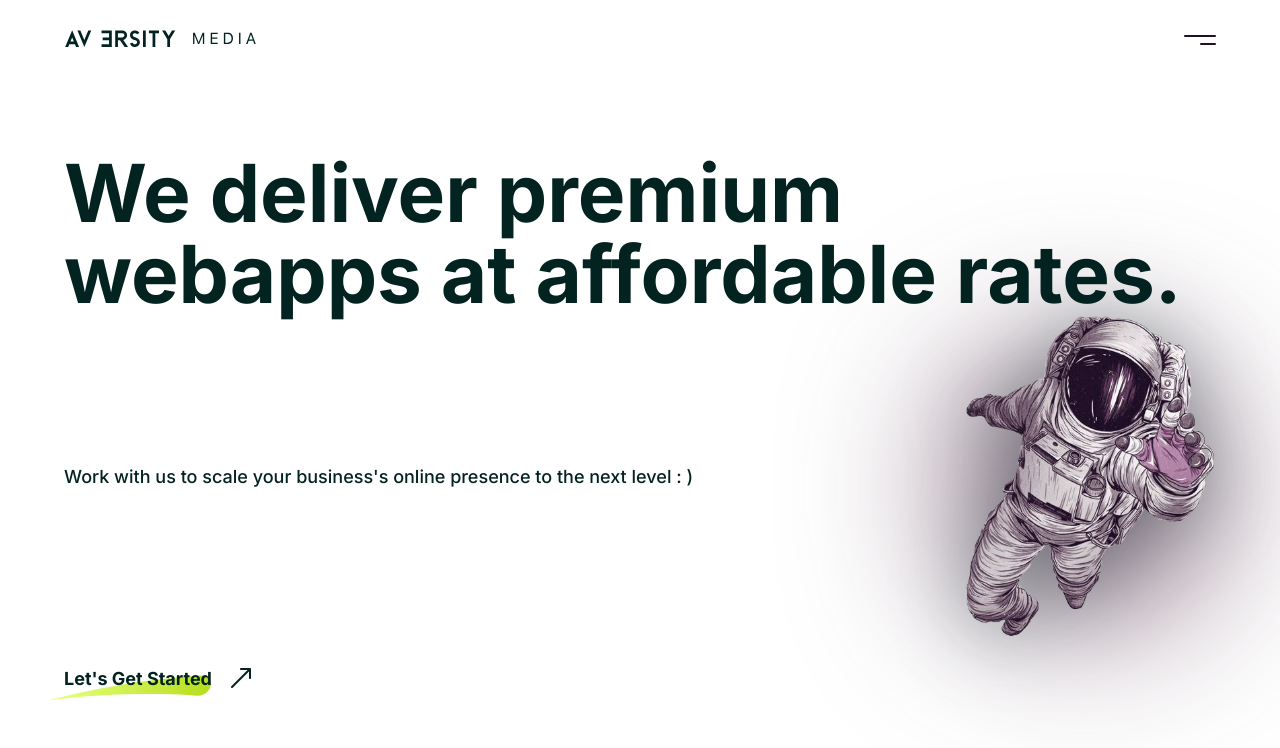
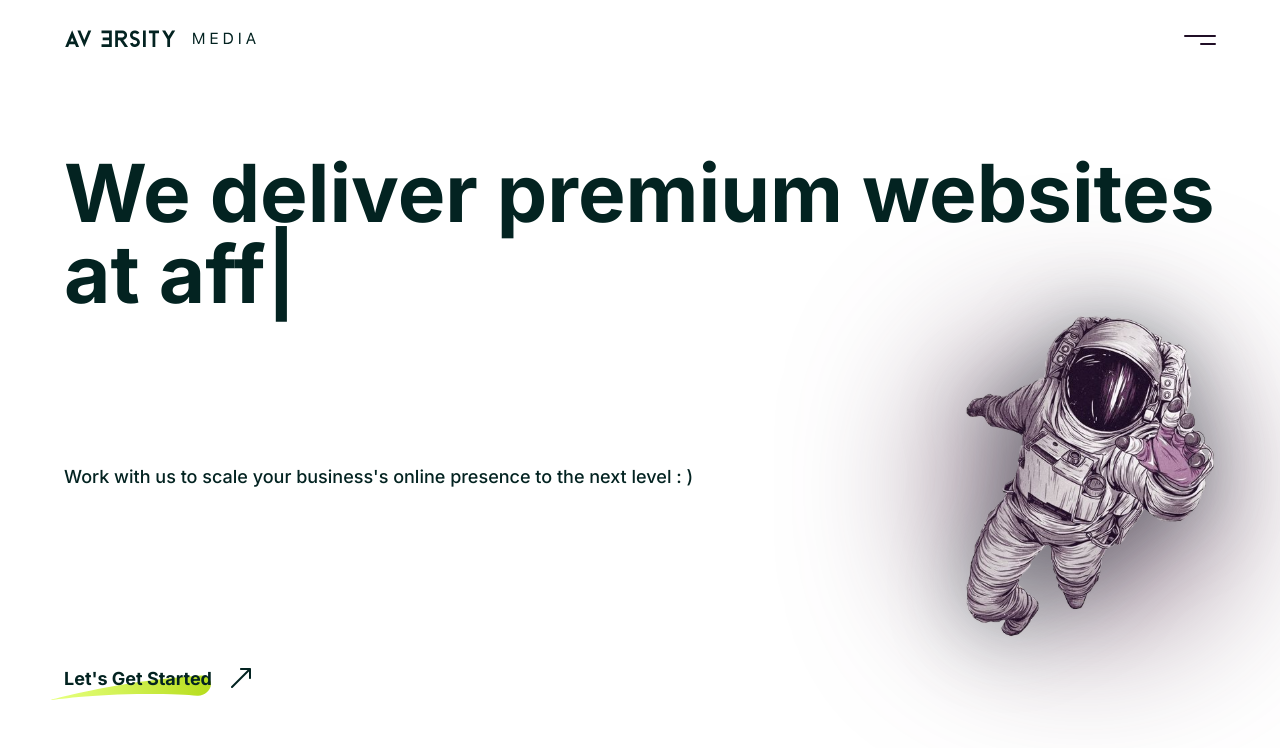
Before and after one commit to dibkb/aversitymediaOfficial, a Next.js app: page / in a window 1280 px wide. Shown: the top 748 px of the page. Built offline with nearby package versions, Linux system fonts and the light colour scheme.

Commit message:
typewritter effect on home page

```diff
--- a/package.json
+++ b/package.json
@@ -11,7 +11,8 @@
     "next": "12.0.7",
     "react": "17.0.2",
     "react-dom": "17.0.2",
-    "swiper": "^8.0.7"
+    "swiper": "^8.0.7",
+    "typewriter-effect": "^2.18.2"
   },
   "devDependencies": {
     "@types/node": "16.11.12",
--- a/pages/index.tsx
+++ b/pages/index.tsx
@@ -2,14 +2,31 @@ import Link from "next/link";
 import React from "react";
 // image import ------------
 import astranaut from "../public/assets/astronaut.svg";
-import { Arrow, Tick } from "../public/assets/Icons";
 import CtaText from "../src/components/CtaText";
+import Typewriter from "typewriter-effect";
 // scss import-----------------------
 import styles from "../styles/Home.module.scss";
 const Home: React.FC = () => {
   return (
     <div className={styles["home"]}>
-      <h1>We deliver premium webapps at affordable rates.</h1>
+      <h1>
+        <Typewriter
+          options={{ loop: true }}
+          onInit={(typewriter) => {
+            typewriter
+              .start()
+              .typeString("We deliver premium websites at affordable an rate.")
+              .pauseFor(900)
+              .deleteChars(39)
+              .typeString("performance.")
+              .pauseFor(900)
+              .deleteChars(12)
+              .typeString("results.")
+              .pauseFor(900)
+              .deleteChars(8);
+          }}
+        />
+      </h1>
       <main>
         <body>
           <p>
--- a/styles/Home.module.scss
+++ b/styles/Home.module.scss
@@ -6,6 +6,10 @@
   flex-direction: column;
   h1 {
     @include heading;
+    display: flex;
+    flex-wrap: wrap;
+    max-width: 100%;
+    word-wrap: break-word;
   }
   main {
     display: flex;
@@ -72,6 +76,9 @@
     h1 {
       font-size: 18vw;
       line-height: 18vw;
+      flex-direction: column;
+      display: inline-block;
+      word-wrap: break-word !important;
     }
     main {
       body {
```
Also changed, not shown: 1 other file (tests, documents, lock files or other folders).
